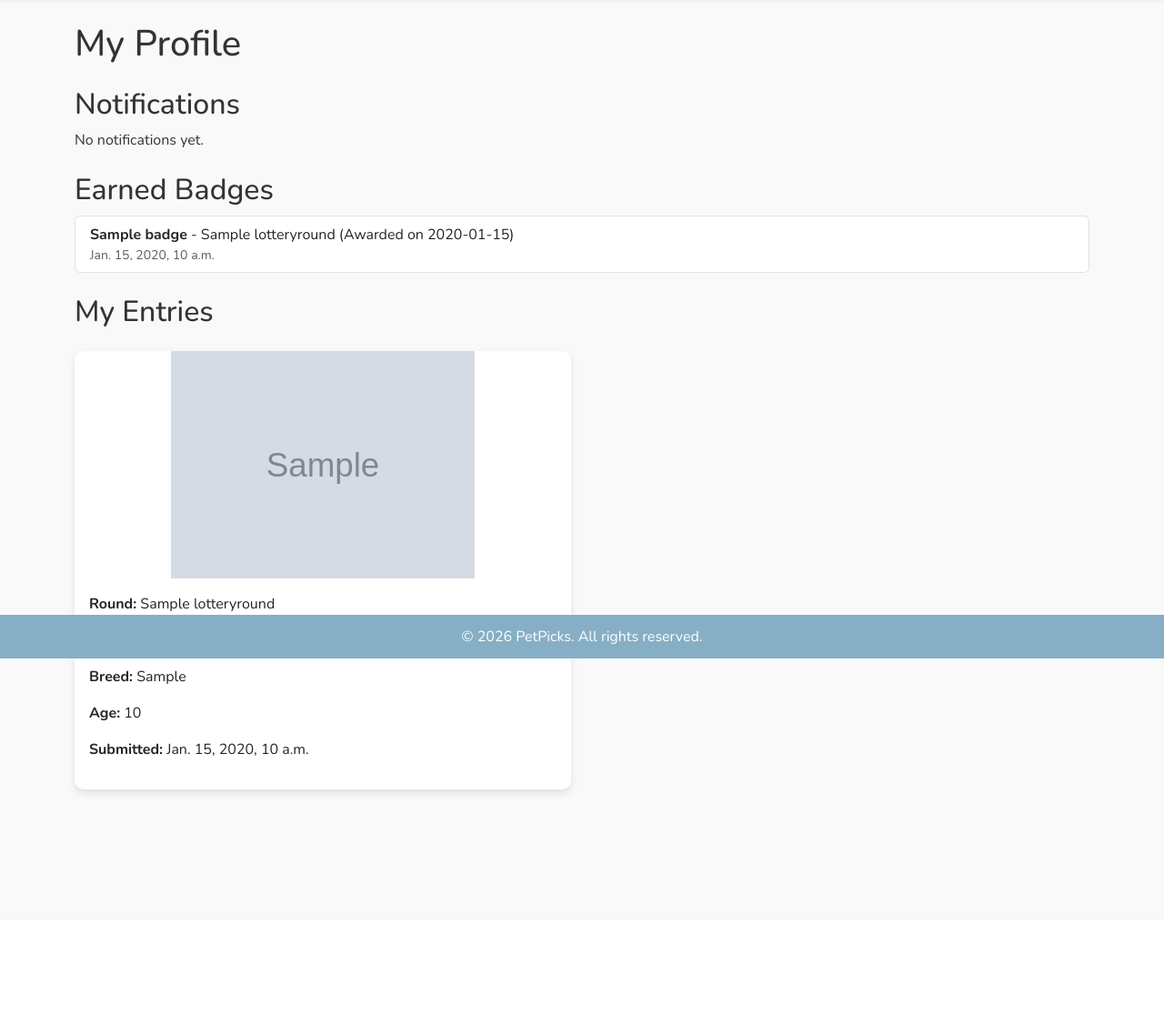
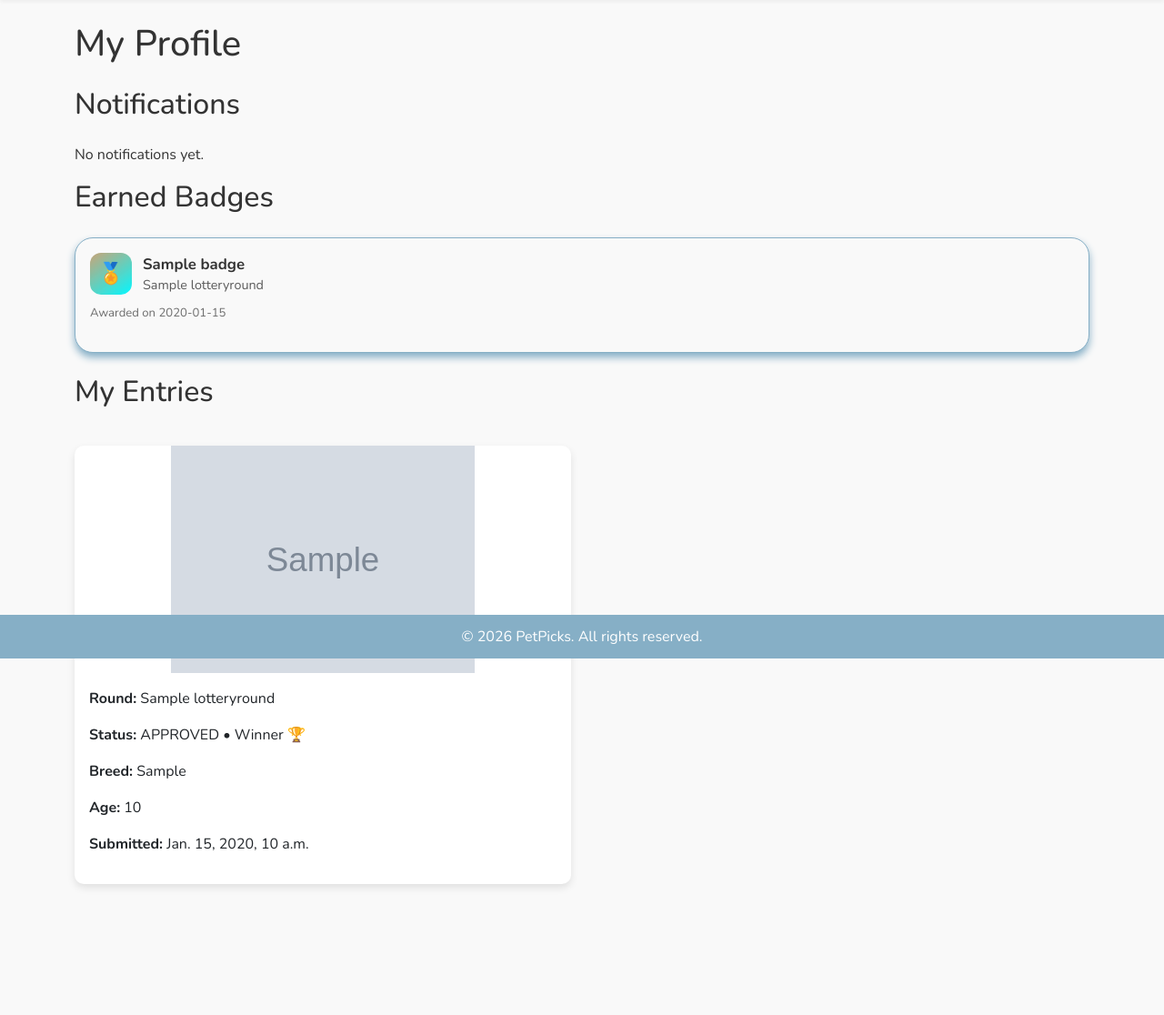
Before and after one commit to leilacsak/petpicks, a Django app: page /profile/ in a window 1280 px wide. Shown: the part 76-1192 px from the top of the page at 91% size. Before the commit the page ends 951 px from the top, so only its background shows below. Run offline with Django 5.2, Linux system fonts and the light colour scheme; a user stored in the database is signed in; tables that the repository leaves empty hold one stand-in row (values such as "Sample post"); grey boxes marked "Sample" are stand-in pictures; data that the repository does not hold is empty.

Commit message:
Update profile to enhance badge display

```diff
--- a/lottery/templates/lottery/profile.html
+++ b/lottery/templates/lottery/profile.html
@@ -4,7 +4,7 @@
 <div class="container py-4">
     <h1 class="mb-4">My Profile</h1>
 
-    <h2 class="mt-4">Notifications</h2>
+    <h2 class="mb-4">Notifications</h2>
     {% if notifications %}
     <ul class="list-group mb-4">
         {% for n in notifications %}
@@ -18,21 +18,27 @@
     <p>No notifications yet.</p>
     {% endif %}
 
-    <h2 class="mt-4">Earned Badges</h2>
+    <h2 class="mb-4">Earned Badges</h2>
     {% if badges %}
-    <ul class="list-group mb-4">
+    <div class="badge-grid mb-4">
         {% for badge in badges %}
-        <li class="list-group-item">
-            <strong>{{ badge.badge.name }}</strong> - {{ badge.round.title }} (Awarded on {{ badge.awarded_at|date:"Y-m-d" }})
-            <div class="small text-muted">{{ badge.awarded_at }}</div>
-        </li>
+        <div class="badge-card">
+            <div class="badge-card-header">
+                <span class="badge-icon" aria-hidden="true">🏅</span>
+                <div>
+                    <p class="badge-title">{{ badge.badge.name }}</p>
+                    <p class="badge-meta">{{ badge.round.title }}</p>
+                </div>
+            </div>
+            <p class="badge-date">Awarded on {{ badge.awarded_at|date:"Y-m-d" }}</p>
+        </div>
         {% endfor %}
-    </ul>
+    </div>
     {% else %}
     <p>You have no earned badges yet.</p>
     {% endif %}
 
-    <h2 class="mt-4">My Entries</h2>
+    <h2 class="mb-4">My Entries</h2>
     <div>
         {% if entries %}
         <div class="row">
--- a/static/css/styles.css
+++ b/static/css/styles.css
@@ -5,7 +5,7 @@
   --primary-color: #86afc6;
   --secondary-color: #c9a477;
   --background-color: #f9f9f9;
-  --drawcard-color: #9c8c73;
+  --drawcard-color: #00f7fffb;
   --text-color: #333;
   --font-family: "Nunito", sans-serif;
 }
@@ -45,6 +45,83 @@ main {
 /* Badge Styles */
 .badge.bg-secondary {
   background-color: var(--secondary-color) !important;
+}
+
+.badge-grid {
+  display: grid;
+  grid-template-columns: repeat(auto-fit, minmax(200px, 1fr));
+  gap: 1rem;
+}
+
+.badge-card {
+  background: var(--background-color);
+  border: 1px solid var(--primary-color);
+  border-radius: 20px;
+  padding: 1rem 1rem;
+  box-shadow: 0 5px 8px var(--primary-color);
+  position: relative;
+  overflow: hidden;
+  transition:
+    transform 0.2s ease,
+    box-shadow 0.2s ease;
+}
+
+.badge-card:hover {
+  transform: translateY(-4px);
+  box-shadow: 0 10px 16px var(--secondary-color);
+}
+
+.badge-card-header {
+  display: flex;
+  align-items: center;
+  gap: 0.75rem;
+  margin-bottom: 0.65rem;
+}
+
+.badge-icon {
+  width: 46px;
+  height: 46px;
+  border-radius: 12px;
+  display: inline-flex;
+  align-items: center;
+  justify-content: center;
+  background: linear-gradient(
+    145deg,
+    var(--secondary-color),
+    var(--drawcard-color)
+  );
+  color: #fff;
+  font-size: 1.4rem;
+  animation: badge-float 3.2s ease-in-out infinite;
+}
+
+.badge-title {
+  font-weight: 700;
+  font-size: 1.05rem;
+  margin: 0;
+}
+
+.badge-meta {
+  margin: 0;
+  color: var(--text-color);
+  opacity: 0.8;
+  font-size: 0.9rem;
+}
+
+.badge-date {
+  font-size: 0.82rem;
+  color: var(--text-color);
+  opacity: 0.7;
+}
+
+@keyframes badge-float {
+  0%,
+  100% {
+    transform: translateY(0);
+  }
+  50% {
+    transform: translateY(-4px);
+  }
 }
 
 /* Navbar Styles */
@@ -178,6 +255,10 @@ footer p {
   .hero-overlay p {
     font-size: clamp(0.85rem, 2.5vw, 1rem) !important;
   }
+
+  .badge-card {
+    padding: 0.9rem 1rem;
+  }
 }
 
 @media (min-width: 768px) {
```
